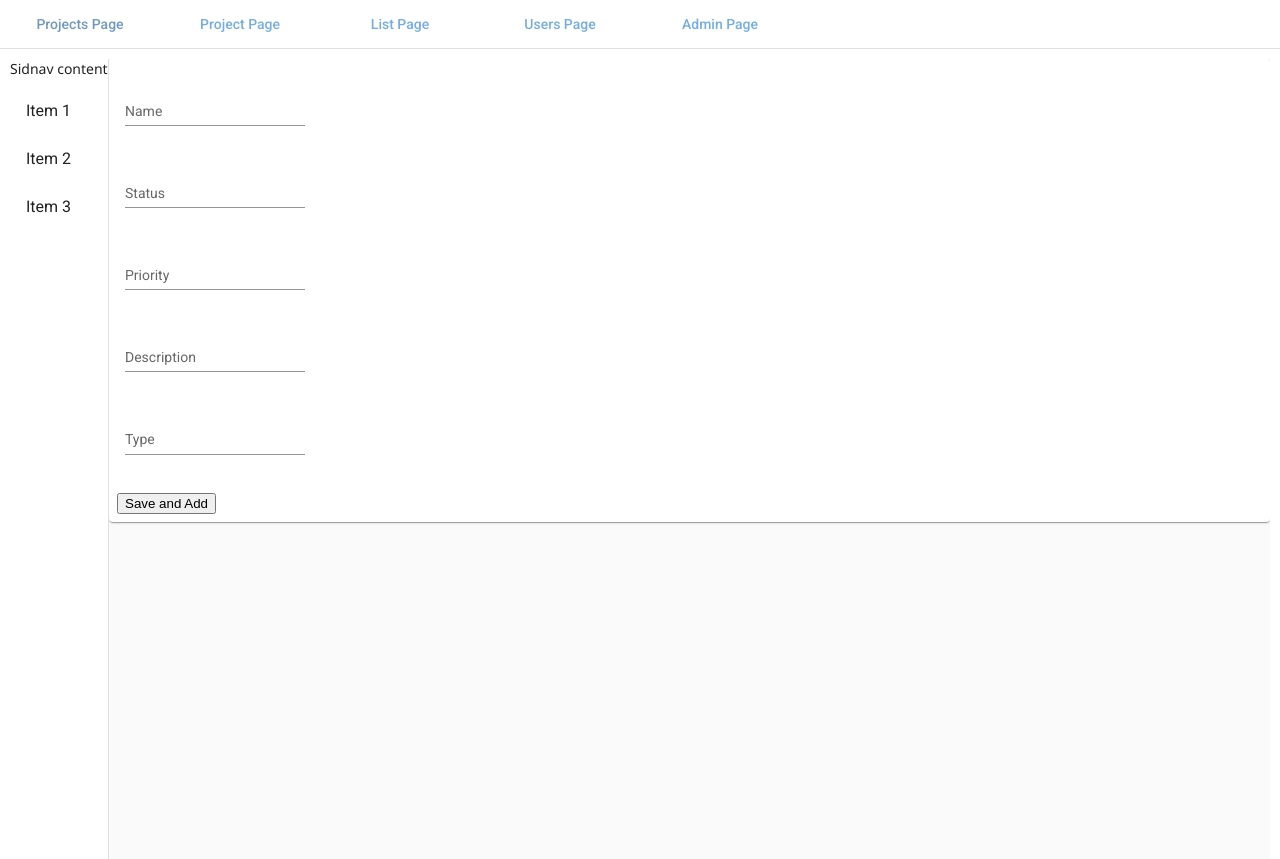
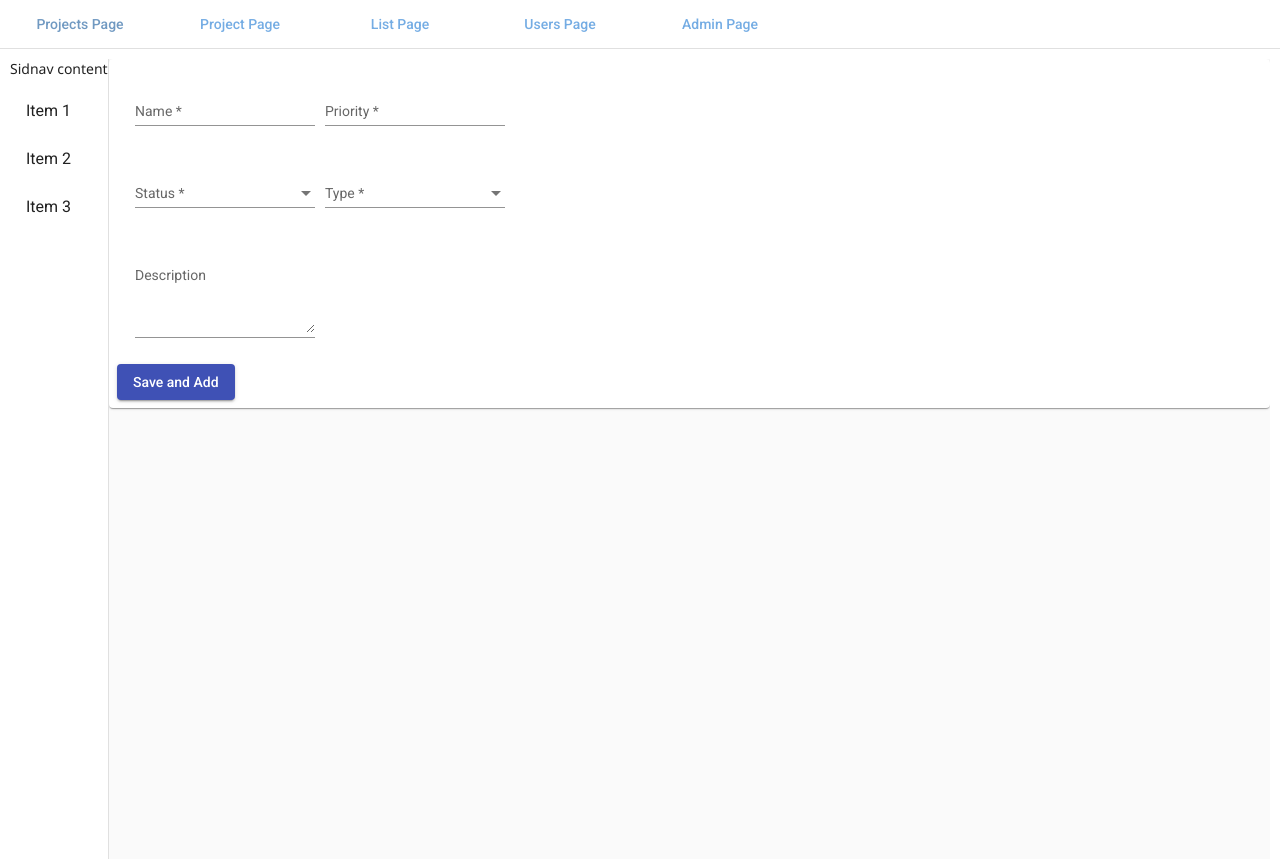
Before and after one commit to BCDross/ISIT422-GroupProject, an Angular app in the folder ArtoriasWeb/: page /list in a window 1280 px wide. Built offline with nearby package versions, Linux system fonts and the light colour scheme.

Commit message:
Made the new item form a little better

```diff
--- a/ArtoriasWeb/src/app/list/list.component.css
+++ b/ArtoriasWeb/src/app/list/list.component.css
@@ -0,0 +1,3 @@
+.formField {
+    margin-left: 10px;
+}
--- a/ArtoriasWeb/src/app/list/list.component.html
+++ b/ArtoriasWeb/src/app/list/list.component.html
@@ -1,43 +1,49 @@
 <form #newItemForm=ngForm (ngSubmit) = onSubmit()>
     <mat-card>
         <p>
-            <mat-form-field appearance="standard">
+            <mat-form-field appearance="standard" class="formField">
                 <mat-label>Name</mat-label>
-                <input matInput type="text" [formControl] = "name">
+                <input matInput type="text" [formControl] = "name" required>
+            </mat-form-field>
+
+            <mat-form-field appearance="standard" class="formField">
+                <mat-label>Priority</mat-label>
+                <input matInput type="number" [formControl] = "priority" required>
             </mat-form-field>
         </p>
 
         <p>
-            <mat-form-field appearance="standard">
+            <mat-form-field appearance="standard" class="formField">
                 <mat-label>Status</mat-label>
-                <input matInput type="text" [formControl] = "status">
+                <mat-select matInput [formControl] = "status" required>
+                    <mat-option value="new">New</mat-option>
+                    <mat-option value="active">Active</mat-option>
+                    <mat-option value="resolved">Resolved</mat-option>
+                    <mat-option value="closed">Closed</mat-option>
+                </mat-select>
+            </mat-form-field>
+
+            <mat-form-field appearance="standard" class="formField">
+                <mat-label>Type</mat-label>
+                <mat-select matInput [formControl] = "type" required>
+                    <mat-option value="bug">Bug</mat-option>
+                    <mat-option value="epic">Epic</mat-option>
+                    <mat-option value="feature">Feature</mat-option>
+                    <mat-option value="userstory">User Story</mat-option>
+                    <mat-option value="task">Task</mat-option>
+                    <mat-option value="issue">Issue</mat-option>
+                </mat-select>
             </mat-form-field>
         </p>
 
-        <p>
-            <mat-form-field appearance="standard">
-                <mat-label>Priority</mat-label>
-                <input matInput type="text" [formControl] = "priority">
-            </mat-form-field>
-        </p>
-
-        <p>
-            <mat-form-field appearance="standard">
-                <mat-label>Description</mat-label>
-                <input matInput type="text" [formControl] = "description">
-            </mat-form-field>
-        </p>
-
-        <p>
-            <mat-form-field appearance="standard">
-                <mat-label>Type</mat-label>
-                <input matInput type="text" [formControl] = "type">
-            </mat-form-field>
-        </p>
+        <mat-form-field appearance="standard" class="formField">
+            <mat-label>Description</mat-label>
+            <textarea rows="4" cols="200" matInput [formControl] = "description"></textarea>
+        </mat-form-field>
 
         <mat-card-actions>
             <button mat-raised-button type="submit" color="primary">Save and Add</button>
-          </mat-card-actions>
+        </mat-card-actions>
     </mat-card>
 </form>
 
--- a/ArtoriasWeb/src/app/list/list.component.ts
+++ b/ArtoriasWeb/src/app/list/list.component.ts
@@ -10,11 +10,11 @@ import { Item } from '../Objects/item';
 })
 export class ListComponent implements OnInit {
 
-  name = new FormControl('');
-  status = new FormControl('');
-  priority = new FormControl('');
-  description = new FormControl('');
-  type = new FormControl('');
+  name = new FormControl();
+  status = new FormControl();
+  priority = new FormControl();
+  description = new FormControl();
+  type = new FormControl();
 
   items: Item[] = []//local copy of the list of items to display
   idSeed = 0;//VERY temporary solution for generating IDs
--- /dev/null
+++ b/ArtoriasWeb/src/app/new-item/new-item.component.html
@@ -0,0 +1 @@
+<p>new-item works!</p>
--- /dev/null
+++ b/ArtoriasWeb/src/app/new-item/new-item.component.ts
@@ -0,0 +1,15 @@
+import { Component, OnInit } from '@angular/core';
+
+@Component({
+  selector: 'app-new-item',
+  templateUrl: './new-item.component.html',
+  styleUrls: ['./new-item.component.css']
+})
+export class NewItemComponent implements OnInit {
+
+  constructor() { }
+
+  ngOnInit(): void {
+  }
+
+}
```
Also changed, not shown: ArtoriasWeb/src/app/app.module.ts (+8 -2 lines), ArtoriasWeb/src/app/app.component.html (line endings or trailing spaces), ArtoriasWeb/src/app/new-item/new-item.component.css (added), 1 other file (tests, documents, lock files or other folders).
